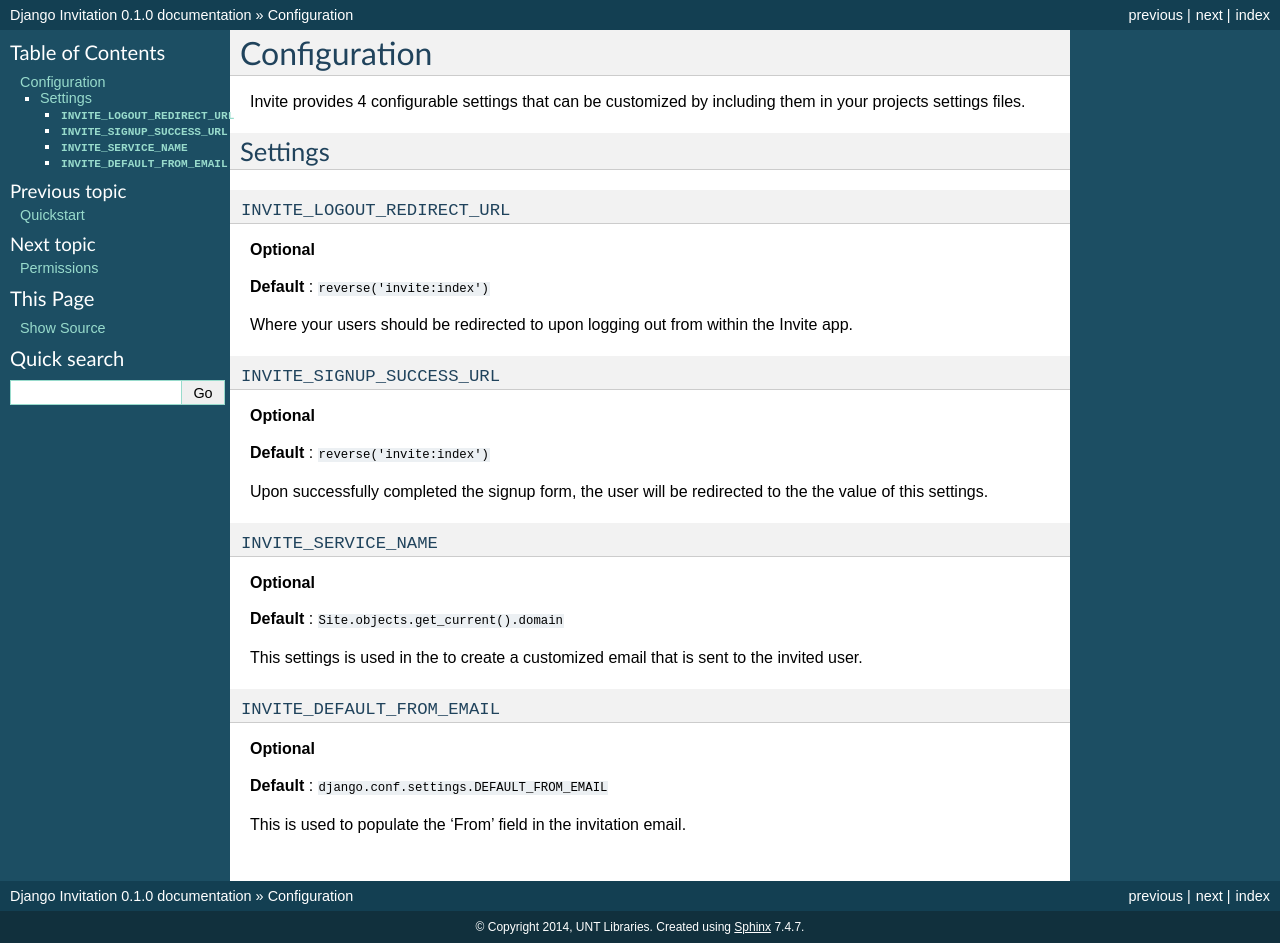
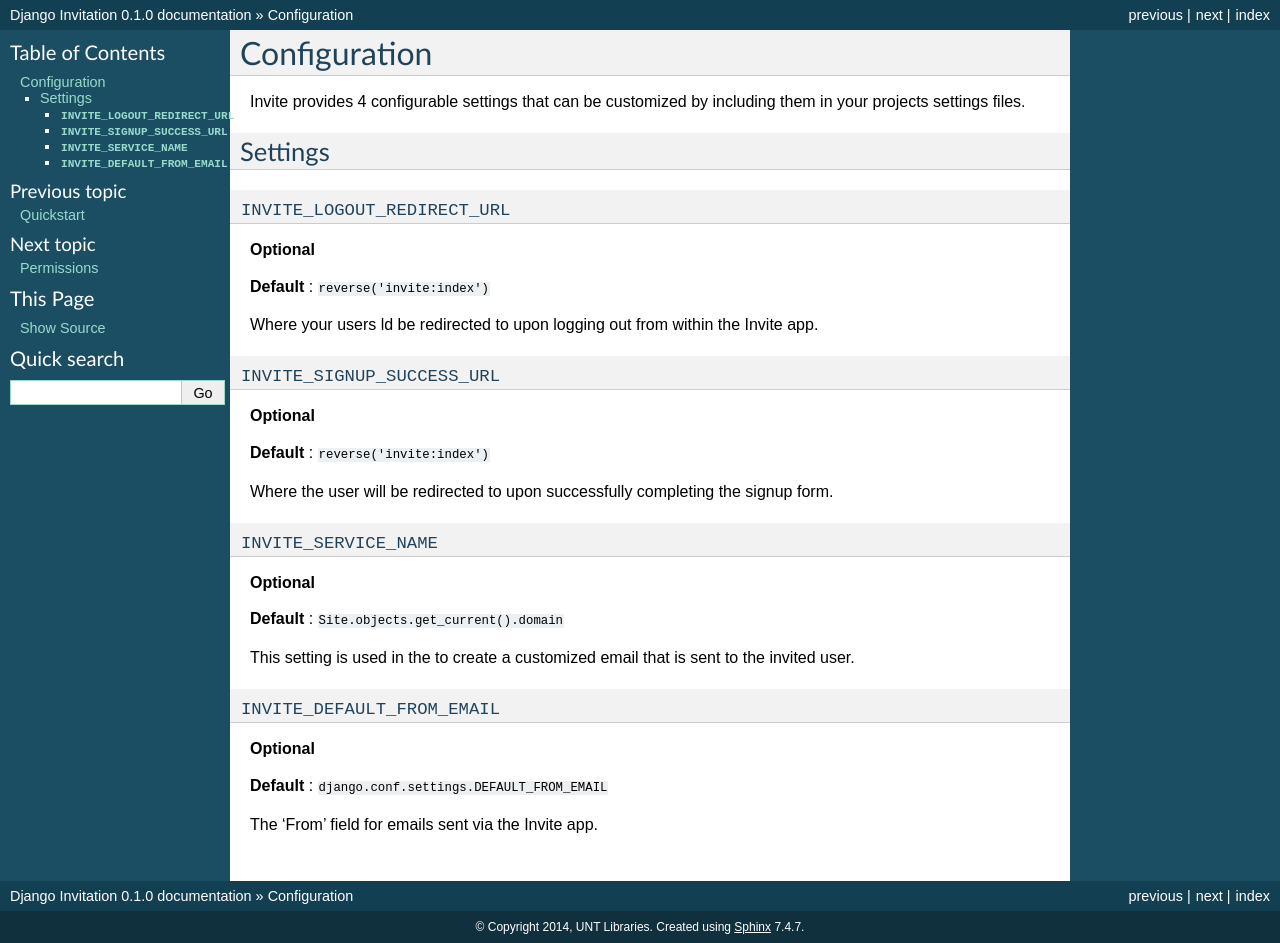
Before and after one commit to unt-libraries/django-invite, a Sphinx documentation site: the page built from docs/configuration.rst, in a window 1280 px wide. Built offline with Sphinx 7.4.7, drawn with Linux system fonts in a browser that asks for light colours.

Commit message:
Fixed typos.

```diff
--- a/docs/configuration.rst
+++ b/docs/configuration.rst
@@ -15,7 +15,7 @@
 
 **Default** : ``reverse('invite:index')``
 
-Where your users should be redirected to upon logging out from within the Invite app.
+Where your users ld be redirected to upon logging out from within the Invite app.
 
 
 ``INVITE_SIGNUP_SUCCESS_URL``
@@ -25,7 +25,7 @@
 
 **Default** : ``reverse('invite:index')``
 
-Upon successfully completed the signup form, the user will be redirected to the the value of this settings.
+Where the user will be redirected to upon successfully completing the signup form.
 
 ``INVITE_SERVICE_NAME``
 .......................
@@ -34,7 +34,7 @@
 
 **Default** : ``Site.objects.get_current().domain``
 
-This settings is used in the to create a customized email that is sent to the invited user.
+This setting is used in the to create a customized email that is sent to the invited user.
 
 
 ``INVITE_DEFAULT_FROM_EMAIL``
@@ -44,4 +44,4 @@
 
 **Default** : ``django.conf.settings.DEFAULT_FROM_EMAIL``
 
-This is used to populate the 'From' field in the invitation email.
+The 'From' field for emails sent via the Invite app.
--- a/docs/quickstart.rst
+++ b/docs/quickstart.rst
@@ -5,6 +5,7 @@
 Requirements
 ------------
 * The Django Sites framework must be installed. See the `Django Docs <https://docs.djangoproject.com/en/dev/ref/contrib/sites/>`_ for more information.
+* The appropriate EmailBackend will need to be configured. See the `Django Docs <https://docs.djangoproject.com/en/dev/topics/email/>`_ for more information.
 
 .. note::
     If the Sites framework was not previously install, make sure you configure the domain and name. Those values are used to create urls for invited users. Upon installation of the Sites framework, both values default to `example.com`
```
